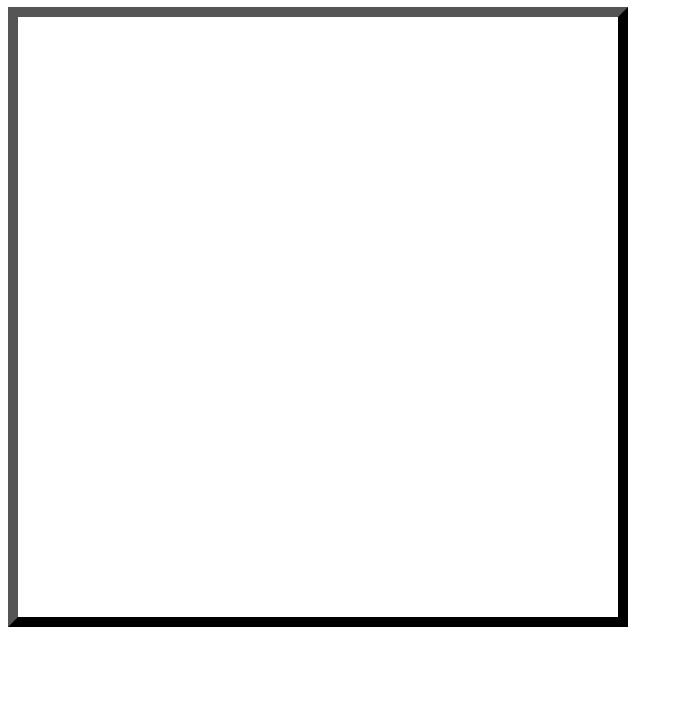
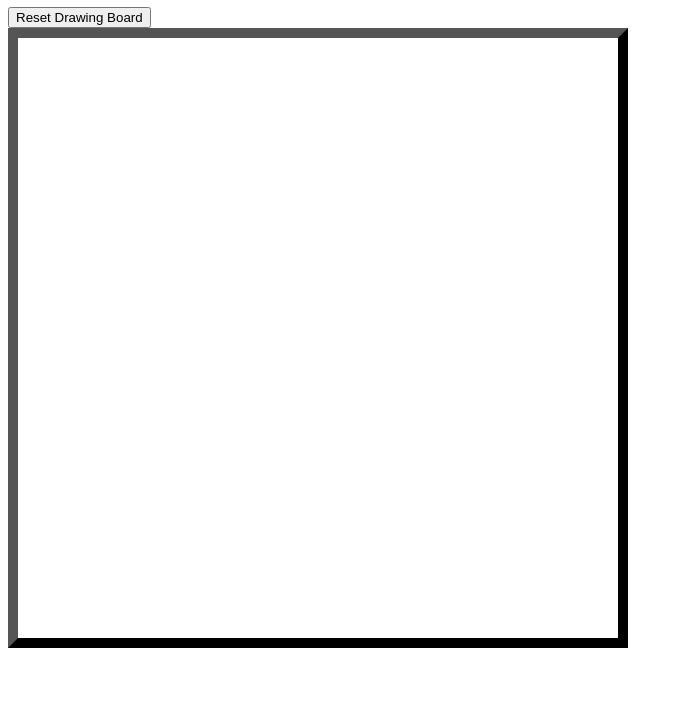
Before and after one commit to Diolemos/Etch-a-Sketch, a plain HTML site: page index.html in a window 1280 px wide. Shown: the part 73-800 px from the top of the page, without its empty margins (0-683 px from the left). Drawn offline with Linux system fonts and the light colour scheme.

Commit message:
Update index.html
added a reset button

```diff
--- a/index.html
+++ b/index.html
@@ -16,7 +16,8 @@
     <div class="game-container">
         <!-- The container for the buttons   -->
         <div class="controls-panel">
-
+            <button>Reset Drawing
+                Board</button>
 
         </div>
 
```
